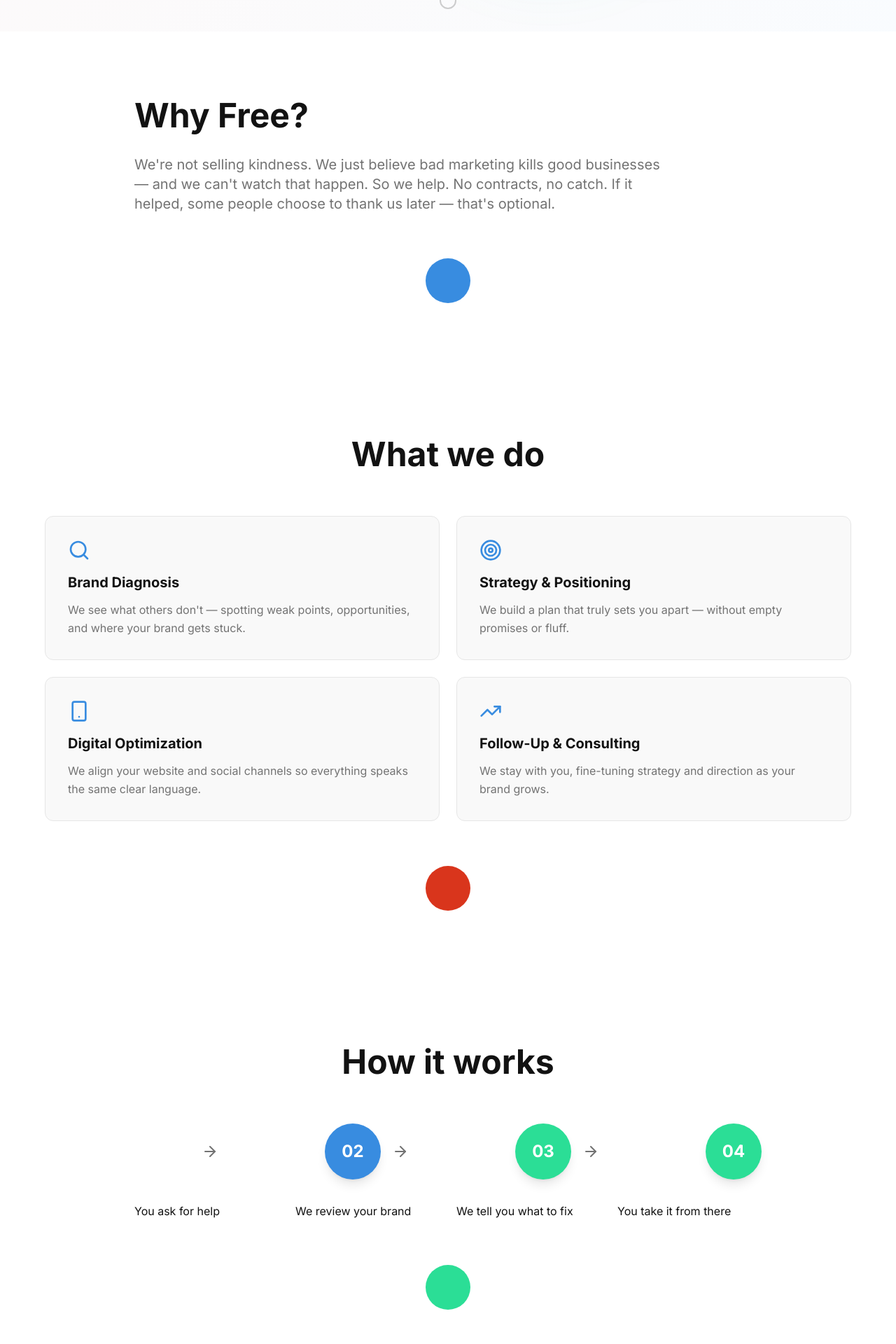
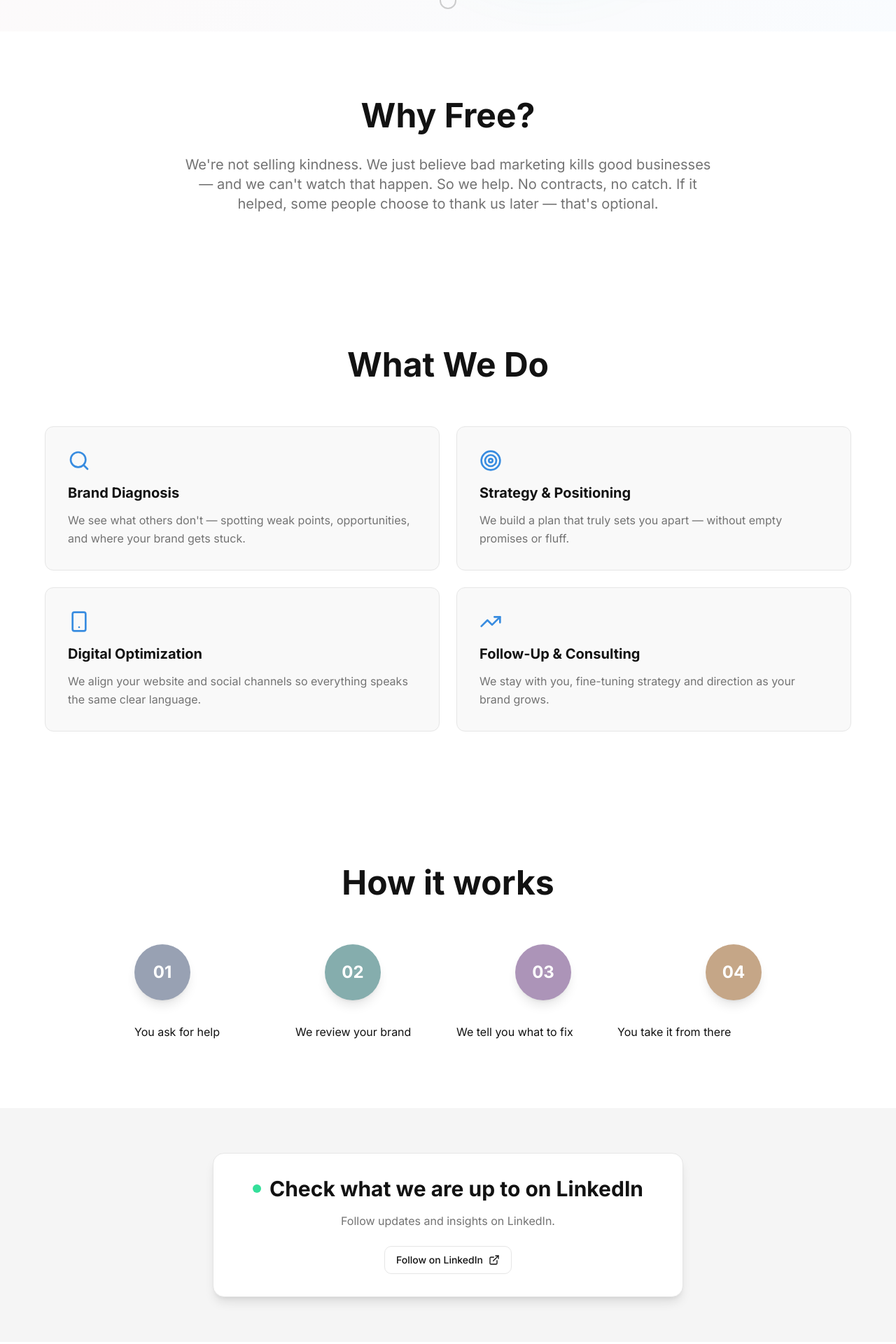
Before and after one commit to 0ideatbh-valid/lovabless-free-fix, a React (Vite) app: page / in a window 1280 px wide. Shown: the part 755-2675 px from the top of the page at 70% size. Built offline with nearby package versions, Linux system fonts and the light colour scheme; the HTML template or start-up script is replaced by a standard one; a web font is replaced by a local one.

Commit message:
Update text and visuals

```diff
--- a/src/components/ContactForm.tsx
+++ b/src/components/ContactForm.tsx
@@ -117,7 +117,7 @@ export const ContactForm = () => {
             />
           </div>
 
-          <p className="text-sm text-muted-foreground">
+          <p className="text-sm text-muted-foreground text-center">
             {t('gdprNote')}
           </p>
 
--- a/src/components/HowItWorks.tsx
+++ b/src/components/HowItWorks.tsx
@@ -5,10 +5,10 @@ export const HowItWorks = () => {
   const { t } = useLanguage();
 
   const steps = [
-    { key: 'step1', number: '01', color: 'hsl(var(--bgb-red))' },
-    { key: 'step2', number: '02', color: 'hsl(var(--bgb-blue))' },
-    { key: 'step3', number: '03', color: 'hsl(156 73% 52%)' }, // blue-green blend
-    { key: 'step4', number: '04', color: 'hsl(var(--bgb-green))' },
+    { key: 'step1', number: '01', color: 'hsl(220, 15%, 65%)', animation: 'animate-float' },
+    { key: 'step2', number: '02', color: 'hsl(180, 20%, 60%)', animation: 'animate-float-delayed' },
+    { key: 'step3', number: '03', color: 'hsl(280, 20%, 65%)', animation: 'animate-float' },
+    { key: 'step4', number: '04', color: 'hsl(30, 35%, 65%)', animation: 'animate-float-delayed' },
   ];
 
   return (
@@ -23,16 +23,15 @@ export const HowItWorks = () => {
           {steps.map((step, index) => (
             <div key={step.key} className="flex items-center gap-4">
               <div
-                className="flex-shrink-0 w-20 h-20 rounded-full text-white flex items-center justify-center font-bold text-2xl animate-scale-in shadow-lg"
+                className={`flex-shrink-0 w-20 h-20 rounded-full text-white flex items-center justify-center font-bold text-2xl shadow-lg ${step.animation}`}
                 style={{
                   background: step.color,
-                  animationDelay: `${index * 150}ms`
                 }}
               >
                 {step.number}
               </div>
               {index < steps.length - 1 && (
-                <ArrowRight className="text-muted-foreground flex-shrink-0" size={24} />
+                <ArrowRight className="text-muted-foreground flex-shrink-0 animate-fade-in" size={24} />
               )}
             </div>
           ))}
@@ -48,7 +47,7 @@ export const HowItWorks = () => {
             >
               {/* Mobile: show number circles */}
               <div
-                className="md:hidden mx-auto mb-4 w-16 h-16 rounded-full text-white flex items-center justify-center font-bold text-xl animate-scale-in"
+                className={`md:hidden mx-auto mb-4 w-16 h-16 rounded-full text-white flex items-center justify-center font-bold text-xl ${step.animation}`}
                 style={{ background: step.color }}
               >
                 {step.number}
@@ -60,14 +59,6 @@ export const HowItWorks = () => {
           ))}
         </div>
       </div>
-
-      {/* Green circle divider */}
-      <div className="flex justify-center mt-16">
-        <div
-          className="w-16 h-16 rounded-full"
-          style={{ background: 'hsl(var(--bgb-green))' }}
-        />
-      </div>
     </section>
   );
 };
--- a/src/components/LinkedInPanel.tsx
+++ b/src/components/LinkedInPanel.tsx
@@ -8,8 +8,8 @@ export const LinkedInPanel = () => {
   return (
     <section className="py-16 px-6 bg-secondary">
       <div className="max-w-2xl mx-auto">
-        <div className="bg-background rounded-2xl p-8 shadow-lg border border-border">
-          <div className="flex items-center gap-3 mb-4">
+        <div className="bg-background rounded-2xl p-8 shadow-lg border border-border text-center">
+          <div className="flex items-center justify-center gap-3 mb-4">
             <div className="w-3 h-3 rounded-full bg-bgb-green animate-pulse" />
             <h2 className="text-2xl md:text-3xl font-bold text-foreground">
               {t('linkedInTitle')}
@@ -18,13 +18,14 @@ export const LinkedInPanel = () => {
           <p className="text-muted-foreground mb-6">
             {t('linkedInSubtext')}
           </p>
+          <div className="flex justify-center">
             <Button
               asChild
               variant="outline"
               className="hover:scale-105 transition-transform"
             >
               <a
-              href="https://www.linkedin.com/in/agjsuarez"
+                href="https://www.linkedin.com/company/bad-good-better/"
                 target="_blank"
                 rel="noopener noreferrer"
                 className="flex items-center gap-2"
@@ -35,6 +36,7 @@ export const LinkedInPanel = () => {
             </Button>
           </div>
         </div>
+      </div>
     </section>
   );
 };
--- a/src/components/WhatWeDo.tsx
+++ b/src/components/WhatWeDo.tsx
@@ -30,7 +30,7 @@ export const WhatWeDo = () => {
   return (
     <section className="py-24 px-6 bg-background scroll-fade-in">
       <div className="max-w-6xl mx-auto">
-        <h2 className="text-4xl md:text-5xl font-bold mb-16 text-center text-foreground">
+        <h2 className="text-4xl md:text-5xl font-bold mb-16 text-center text-foreground capitalize">
           {t('whatWeDoTitle')}
         </h2>
 
@@ -55,14 +55,6 @@ export const WhatWeDo = () => {
           })}
         </div>
       </div>
-
-      {/* Red circle divider */}
-      <div className="flex justify-center mt-16">
-        <div
-          className="w-16 h-16 rounded-full"
-          style={{ background: 'hsl(var(--bgb-red))' }}
-        />
-      </div>
     </section>
   );
 };
--- a/src/components/WhyFree.tsx
+++ b/src/components/WhyFree.tsx
@@ -5,21 +5,13 @@ export const WhyFree = () => {
 
   return (
     <section className="py-24 px-6 bg-background scroll-fade-in">
-      <div className="max-w-4xl mx-auto">
+      <div className="max-w-4xl mx-auto text-center">
         <h2 className="text-4xl md:text-5xl font-bold mb-8 text-foreground">
           {t('whyFreeTitle')}
         </h2>
-        <p className="text-lg md:text-xl text-muted-foreground leading-relaxed max-w-3xl">
+        <p className="text-lg md:text-xl text-muted-foreground leading-relaxed max-w-3xl mx-auto">
           {t('whyFreeText')}
         </p>
-      </div>
-
-      {/* Blue circle divider */}
-      <div className="flex justify-center mt-16">
-        <div
-          className="w-16 h-16 rounded-full"
-          style={{ background: 'hsl(var(--bgb-blue))' }}
-        />
       </div>
     </section>
   );
--- a/src/contexts/LanguageContext.tsx
+++ b/src/contexts/LanguageContext.tsx
@@ -39,14 +39,14 @@ const translations = {
     step4: "You take it from there",
 
     // Form
-    formTitle: "Request Help",
+    formTitle: "Request Our Help!",
     businessName: "Business name",
     contactPerson: "Contact person",
     contactEmail: "Contact email",
-    website: "Website (if any)",
+    website: "Website or preferred social media channel",
     helpNeeded: "What do you need help with?",
     gdprNote: "We use your data only to process your request. No newsletters, no spam.",
-    formNote: "No fees. No spam. Limited slots per week.",
+    formNote: "No fees. No spam. Limited slots per month.",
     submitButton: "Send",
     successMessage: "Thanks! We'll review your request soon.",
 
@@ -55,13 +55,13 @@ const translations = {
     disclaimerText: "Submitting a request does not guarantee assistance. Each case is reviewed individually, and priority is given to projects where our work can have the greatest impact. If our schedule is full, we'll contact you when a slot opens.",
 
     // LinkedIn Panel
-    linkedInTitle: "Live: See what we're up to →",
+    linkedInTitle: "Check what we are up to on LinkedIn",
     linkedInButton: "Follow on LinkedIn",
     linkedInSubtext: "Follow updates and insights on LinkedIn.",
 
     // Footer
     footerText: "Made with blunt honesty by Bad Good Better Agency",
-    footerLocation: "Tenerife → Maasland",
+    footerLocation: "España → Países Bajos",
     footerTagline: "No clients. Just causes.",
     contactLabel: "Contact:",
   },
@@ -95,14 +95,14 @@ const translations = {
     step4: "A partir de ahí, decides tú",
 
     // Form
-    formTitle: "Formulario",
+    formTitle: "¡Solicita nuestra ayuda!",
     businessName: "Nombre del negocio",
     contactPerson: "Persona de contacto",
     contactEmail: "Correo electrónico",
-    website: "Página web (si la hay)",
+    website: "Web o canal social preferido",
     helpNeeded: "¿En qué necesitas ayuda?",
     gdprNote: "Usamos tus datos únicamente para gestionar tu solicitud. Sin boletines ni spam.",
-    formNote: "Sin costes. Sin spam. Plazas limitadas por semana.",
+    formNote: "Sin costes. Sin spam. Plazas limitadas al mes.",
     submitButton: "Enviar",
     successMessage: "¡Gracias! Revisaremos tu solicitud en breve.",
 
@@ -111,13 +111,13 @@ const translations = {
     disclaimerText: "Enviar una solicitud no garantiza que podamos ofrecer ayuda. Revisamos cada caso de forma individual y priorizamos aquellos en los que nuestro trabajo pueda generar mayor impacto. Si nuestra agenda está completa, te contactaremos cuando se libere una plaza.",
 
     // LinkedIn Panel
-    linkedInTitle: "Ahora: lo que estamos haciendo →",
+    linkedInTitle: "Descubre qué estamos haciendo en LinkedIn",
     linkedInButton: "Seguir en LinkedIn",
     linkedInSubtext: "Sigue las novedades y proyectos en LinkedIn.",
 
     // Footer
     footerText: "Hecho con honestidad directa por Bad Good Better Agency",
-    footerLocation: "Tenerife → Maasland",
+    footerLocation: "España → Países Bajos",
     footerTagline: "Sin clientes. Solo causas.",
     contactLabel: "Contacto:",
   },
```
Lines whose indentation alone changed are shown as unchanged.
